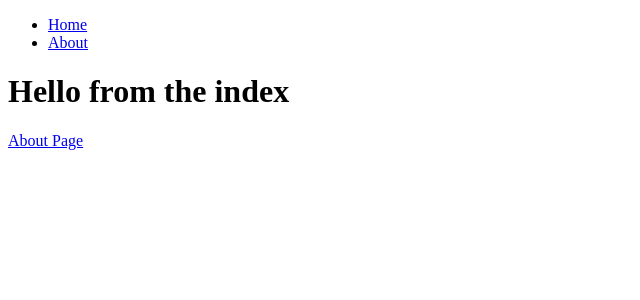
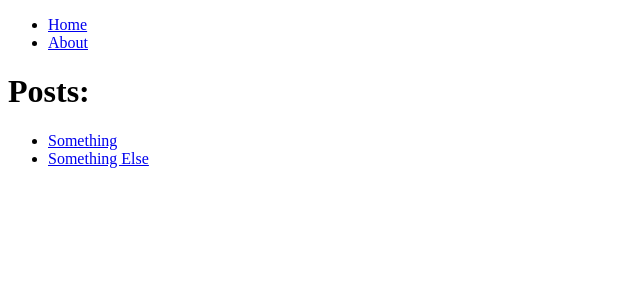
Before and after one commit to ellysalley/pwa-store, a Next.js app: page / in a window 1280 px wide. Shown: the top 300 px of the page, without its empty margins (0-640 px from the left). Built offline with nearby package versions, Linux system fonts and the light colour scheme.

Commit message:
Add PostLink component

```diff
--- /dev/null
+++ b/components/PostLink.js
@@ -0,0 +1,7 @@
+import Link from "next/link";
+
+export default props => (
+  <Link href={`/post?title=${props.title}`} as={`/post/${props.title}`}>
+    <a>{props.title}</a>
+  </Link>
+);
--- a/pages/about.js
+++ b/pages/about.js
@@ -9,6 +9,7 @@ const About = () => (
     <h1>
       About page
     </h1>
+    <p>lorem ipsum</p>
   </div>
 );
 
--- a/pages/index.js
+++ b/pages/index.js
@@ -1,17 +1,21 @@
 import Head from "next/head";
-import Link from "next/link";
-import Header from "../components/Header"
 import withLayout from "../lib/withLayout";
+import PostLink from "../components/PostLink";
 
 const Index = () => (
   <div>
     <head>
       <title>Home | Elly's Store</title>
     </head>
-    <h1>Hello from the index</h1>{" "}
-    <Link href={"/about"}>
-      <a>About Page</a>
-    </Link>
+    <h1>Posts:</h1>{" "}
+    <ul>
+      <li>
+        <PostLink title={"Something"} />
+      </li>
+      <li>
+      <PostLink title={"Something Else"} / >
+      </li>
+    </ul>
   </div>
 );
 
```
Also changed, not shown: pages/post.js (added, +16 -0 lines).
